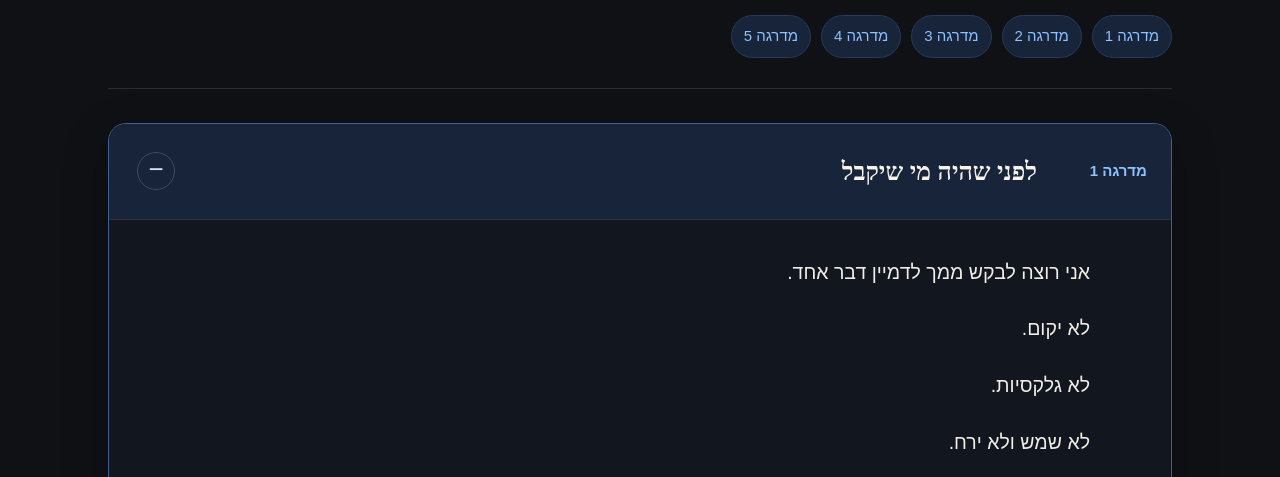
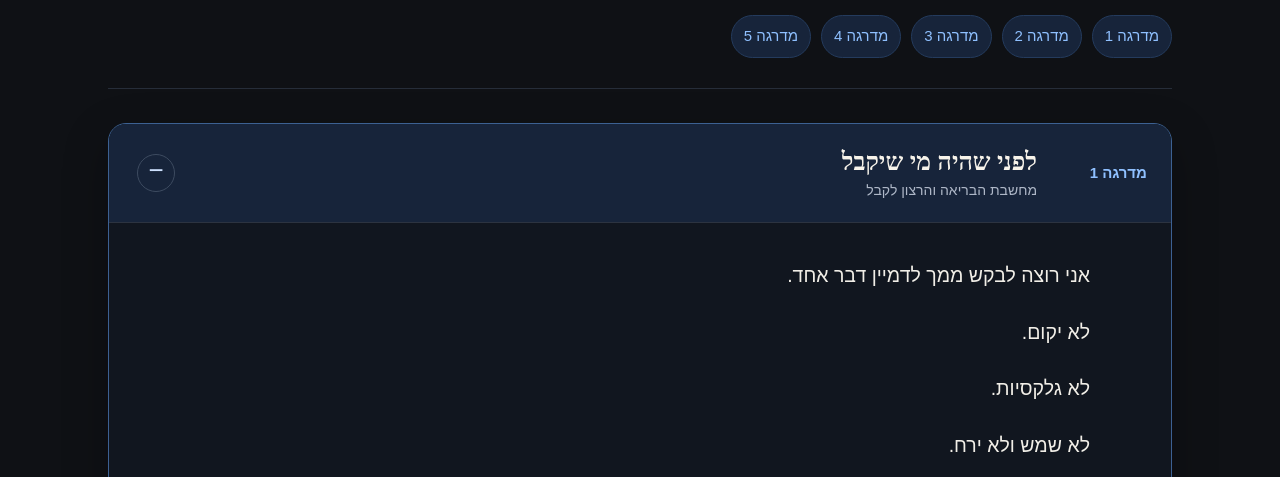
Before and after one commit to dedimash/hasulam-reader, a plain HTML site: page index.html in a window 1280 px wide. Shown: the part 308-785 px from the top of the page. Drawn offline with Linux system fonts and the light colour scheme.

Commit message:
Add approved subtitle to Madrega 01 accordion summary (Dedi Approval)

```diff
--- a/index.html
+++ b/index.html
@@ -13,7 +13,7 @@
 <section class="hero"><h1>שער ראשון — מאין סוף אל הנברא</h1><p>בחרו מדרגה כדי לפתוח אותה כאן, בתוך רצף הקריאה.</p><nav aria-label="תוכן הספר"><a href="#madrega-1">מדרגה 1</a><a href="#madrega-2">מדרגה 2</a><a href="#madrega-3">מדרגה 3</a><a href="#madrega-4">מדרגה 4</a><a href="#madrega-5">מדרגה 5</a></nav></section>
 <section class="lesson-accordion" aria-label="מדרגות הלימוד">
 <details class="lesson-entry" data-madrega="madrega-1">
-<summary><span class="summary-number">מדרגה 1</span><span class="summary-title">לפני שהיה מי שיקבל</span><span class="summary-action" aria-hidden="true">פתיחה</span></summary>
+<summary><span class="summary-number">מדרגה 1</span><span class="summary-copy"><span class="summary-title">לפני שהיה מי שיקבל</span><span class="summary-subtitle">מחשבת הבריאה והרצון לקבל</span></span><span class="summary-action" aria-hidden="true">פתיחה</span></summary>
 <article id="madrega-1" class="lesson">
     <div class="eyebrow">שער ראשון — מאין סוף אל הנברא</div>
     <h2>מדרגה 1 — לפני שהיה מי שיקבל</h2>
```
